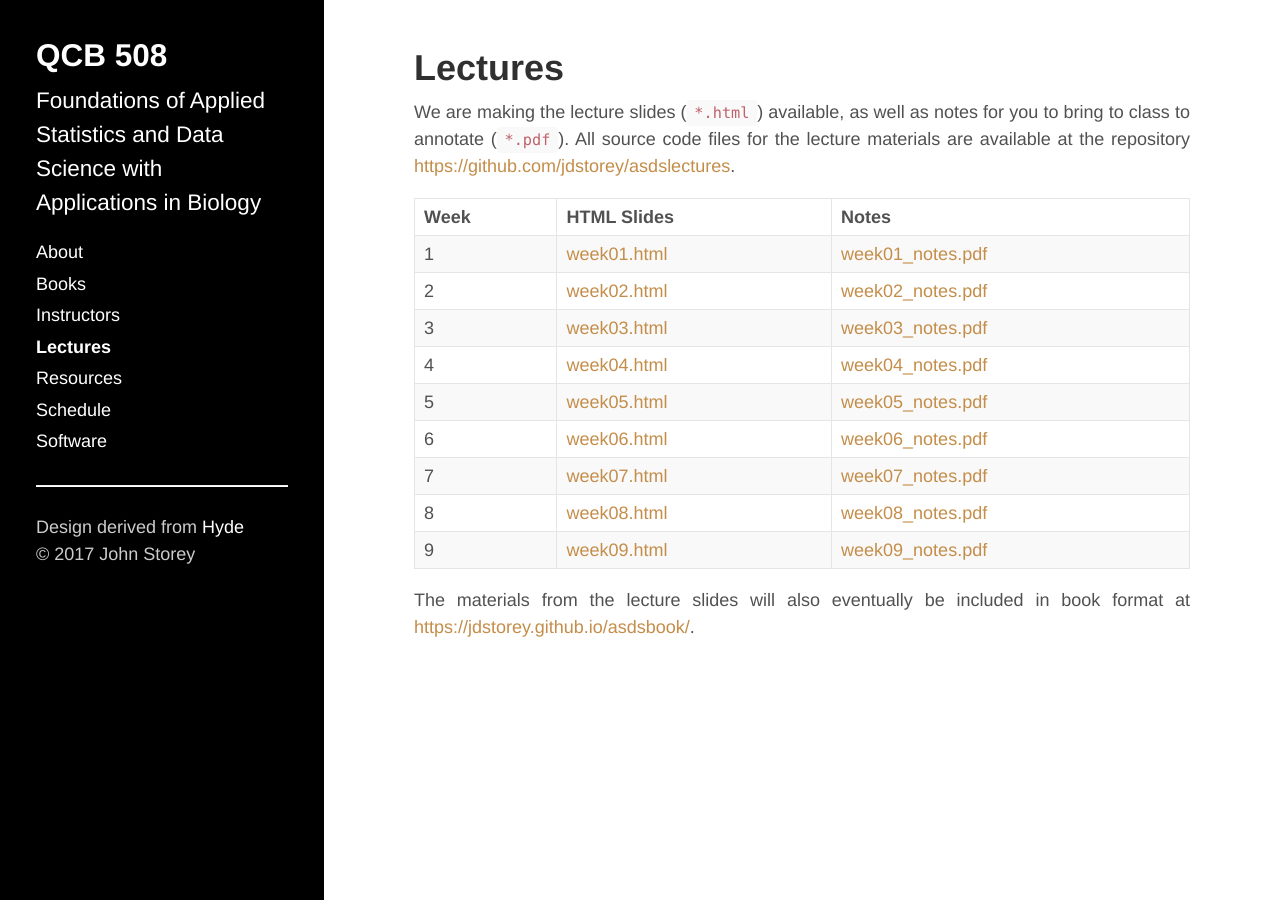
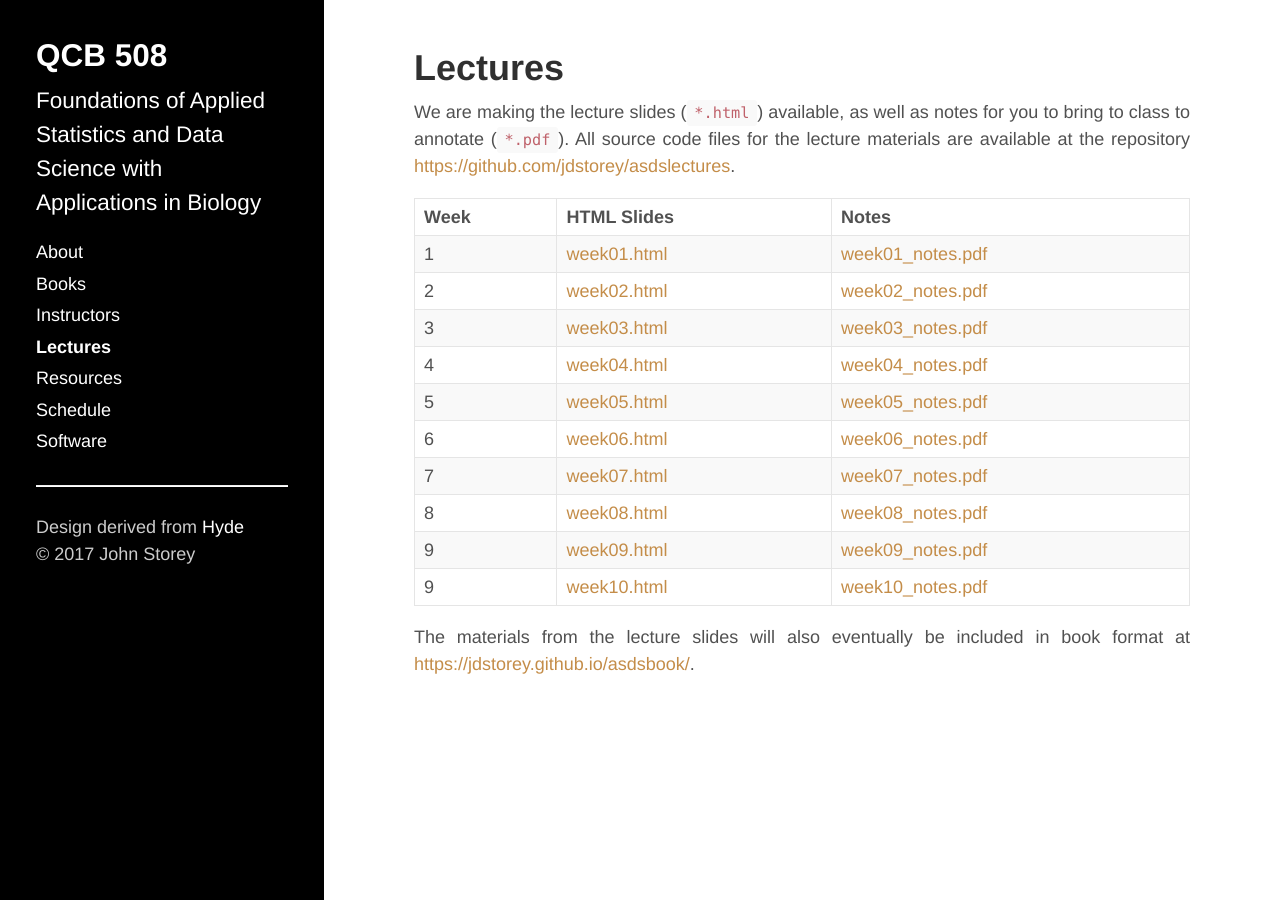
Before and after one commit to jdstorey/asdscourse2019, a Jekyll site: the page built from docs/lectures.md, in a window 1280 px wide. Built offline with Jekyll 4.4.1, drawn with Linux system fonts in a browser that asks for light colours.

Commit message:
Week 10 lecture materials.

```diff
--- a/docs/lectures.md
+++ b/docs/lectures.md
@@ -17,6 +17,7 @@ Week | HTML Slides | Notes
 7 | [week07.html](https://jdstorey.github.io/asdslectures/week07.html) | [week07_notes.pdf](https://jdstorey.github.io/asdslectures/week07_notes.pdf)
 8 | [week08.html](https://jdstorey.github.io/asdslectures/week08.html) | [week08_notes.pdf](https://jdstorey.github.io/asdslectures/week08_notes.pdf)
 9 | [week09.html](https://jdstorey.github.io/asdslectures/week09.html) | [week09_notes.pdf](https://jdstorey.github.io/asdslectures/week09_notes.pdf)
+9 | [week10.html](https://jdstorey.github.io/asdslectures/week10.html) | [week10_notes.pdf](https://jdstorey.github.io/asdslectures/week10_notes.pdf)
 
 
 The materials from the lecture slides will also eventually be included in book format at [https://jdstorey.github.io/asdsbook/](https://jdstorey.github.io/asdsbook/).
```
